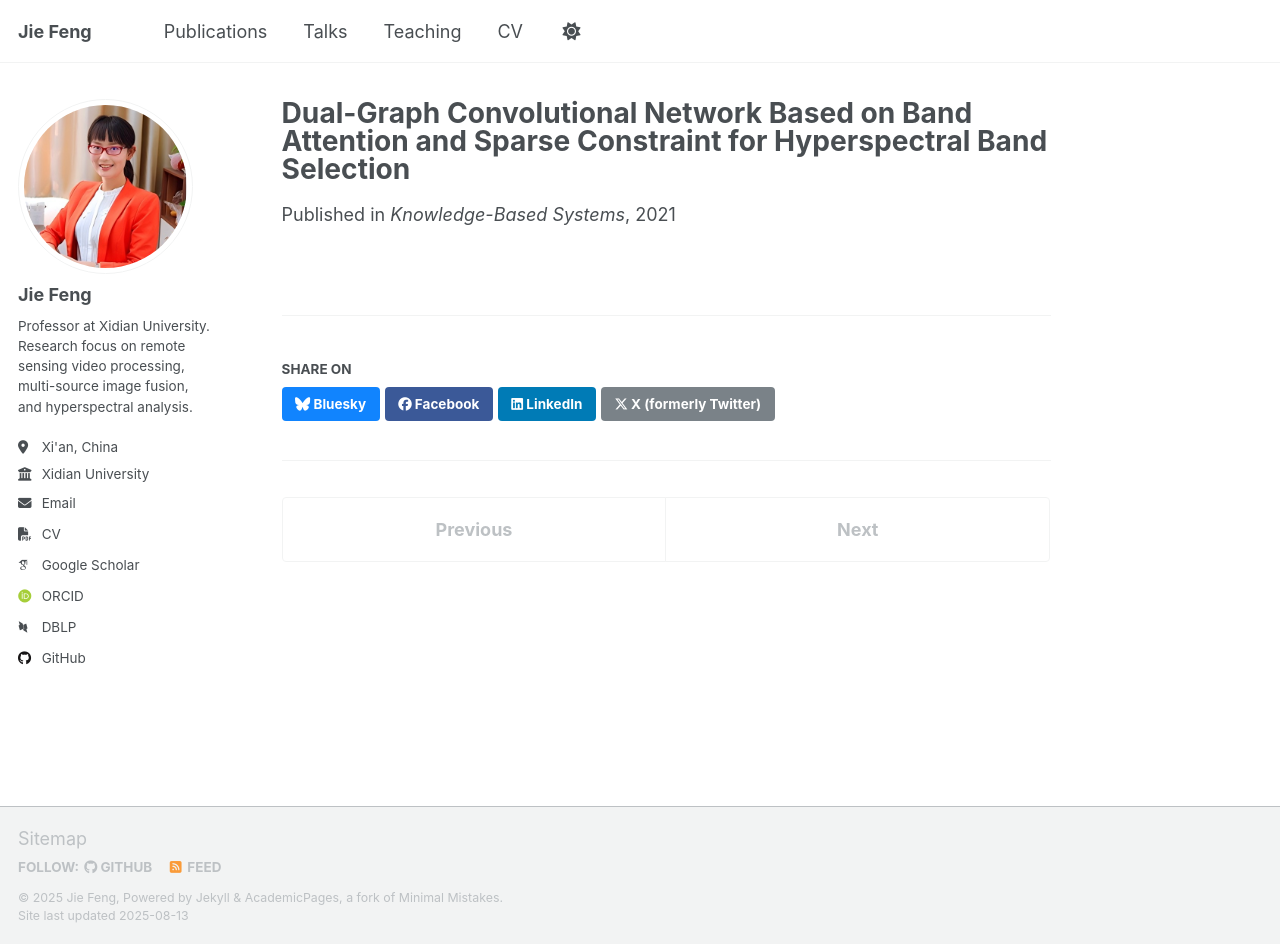
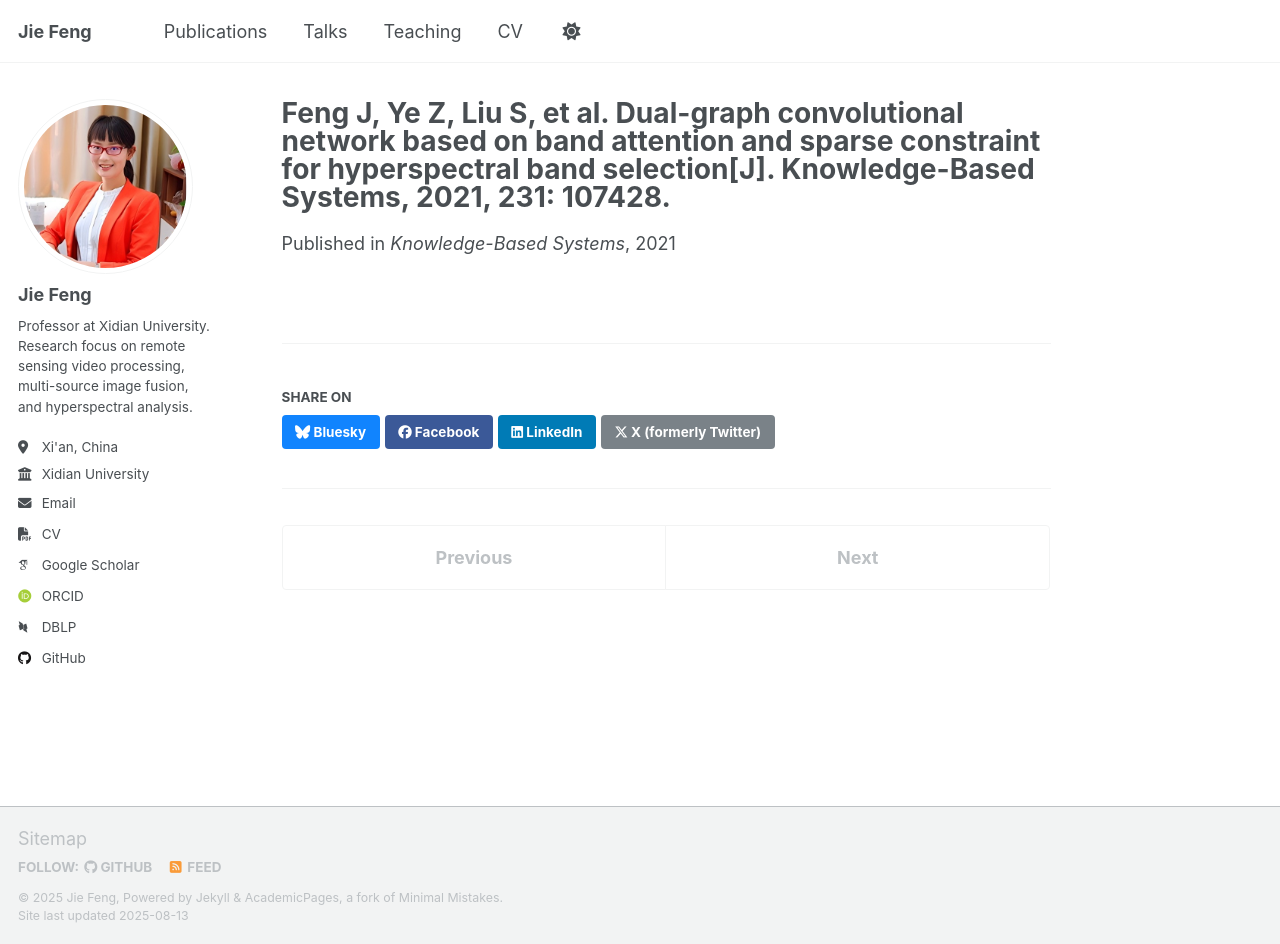
Before and after one commit to jiefeng0109/jiefeng0109.github.io, a Jekyll site: the page built from _publications/2021-11-14-paper-title-number-9.md, in a window 1280 px wide and 944 px high. Built offline with Jekyll 4.4.1, drawn with Linux system fonts in a browser that asks for light colours; some web fonts are replaced; a script that is not in the unit is left out.

Commit message:
Update 2021-11-14-paper-title-number-9.md

```diff
--- a/_publications/2021-11-14-paper-title-number-9.md
+++ b/_publications/2021-11-14-paper-title-number-9.md
@@ -1,5 +1,5 @@
 ---
-title: "Dual-Graph Convolutional Network Based on Band Attention and Sparse Constraint for Hyperspectral Band Selection"
+title: "Feng J, Ye Z, Liu S, et al. Dual-graph convolutional network based on band attention and sparse constraint for hyperspectral band selection[J]. Knowledge-Based Systems, 2021, 231: 107428."
 collection: publications
 category: manuscripts
 permalink: /publication/2021-11-14-paper-title-number-9
```
